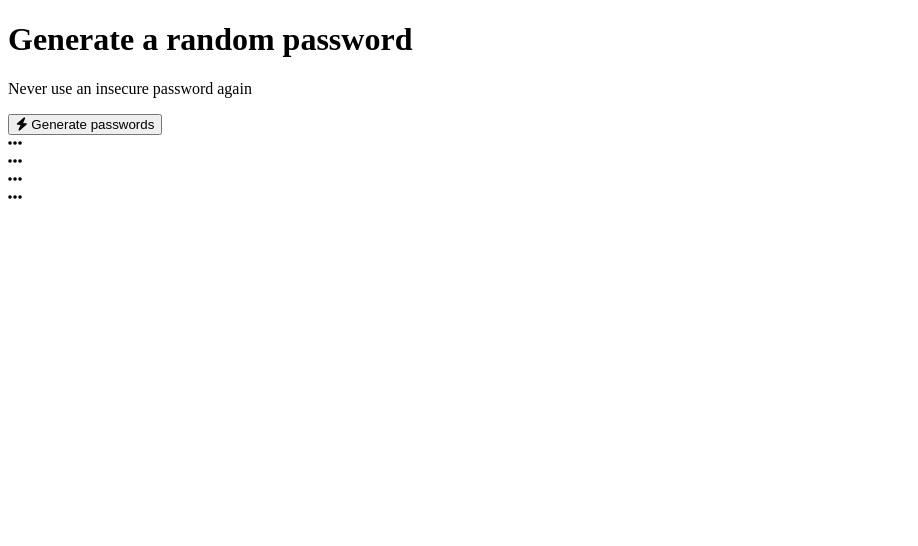
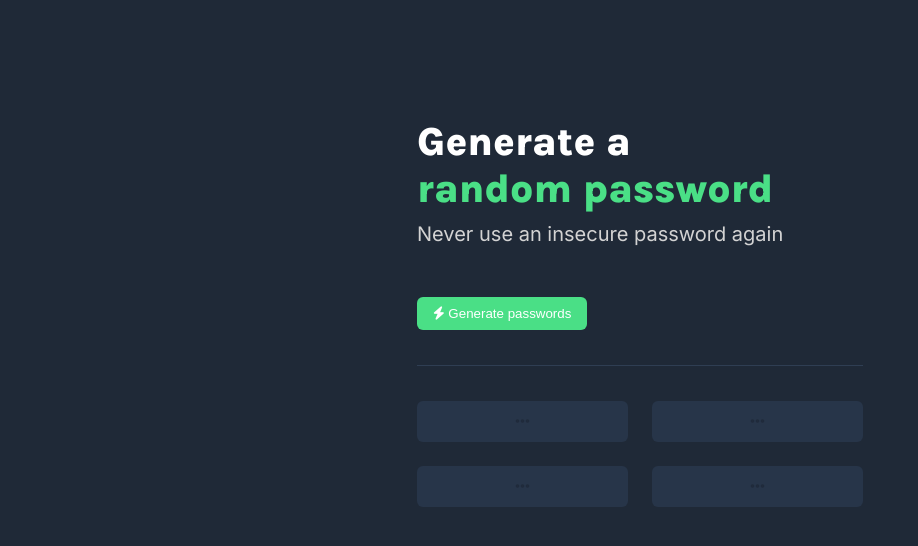
Before and after one commit to jrumbawa/password-generator, a plain HTML site: page index.html in a window 1280 px wide. Shown: the whole page, without its empty margins (0-918 px from the left). Drawn offline with Linux system fonts and the light colour scheme.

Commit message:
add links, passwords, classes

```diff
--- a/index.html
+++ b/index.html
@@ -12,19 +12,30 @@
       crossorigin="anonymous"
       referrerpolicy="no-referrer"
     />
+    <link rel="preconnect" href="https://fonts.googleapis.com" />
+    <link rel="preconnect" href="https://fonts.gstatic.com" crossorigin />
+    <link
+      href="https://fonts.googleapis.com/css2?family=Inter:wght@400;500&family=Karla:wght@800&display=swap"
+      rel="stylesheet"
+    />
+    <link rel="stylesheet" href="index.css" />
   </head>
   <body>
     <main class="app">
       <header>
-        <h1>Generate a <span>random password</span></h1>
-        <p>Never use an insecure password again</p>
-        <button><i class="fa-solid fa-bolt"></i> Generate passwords</button>
+        <h1 class="title">
+          Generate a <span class="accent-text">random password</span>
+        </h1>
+        <p class="subtitle">Never use an insecure password again</p>
+        <button class="btn">
+          <i class="fa-solid fa-bolt"></i> Generate passwords
+        </button>
       </header>
-      <section>
-        <div><i class="fa-solid fa-ellipsis"></i></div>
-        <div><i class="fa-solid fa-ellipsis"></i></div>
-        <div><i class="fa-solid fa-ellipsis"></i></div>
-        <div><i class="fa-solid fa-ellipsis"></i></div>
+      <section class="passwords">
+        <div class="password"><i class="fa-solid fa-ellipsis"></i></div>
+        <div class="password"><i class="fa-solid fa-ellipsis"></i></div>
+        <div class="password"><i class="fa-solid fa-ellipsis"></i></div>
+        <div class="password"><i class="fa-solid fa-ellipsis"></i></div>
       </section>
     </main>
   </body>
```
